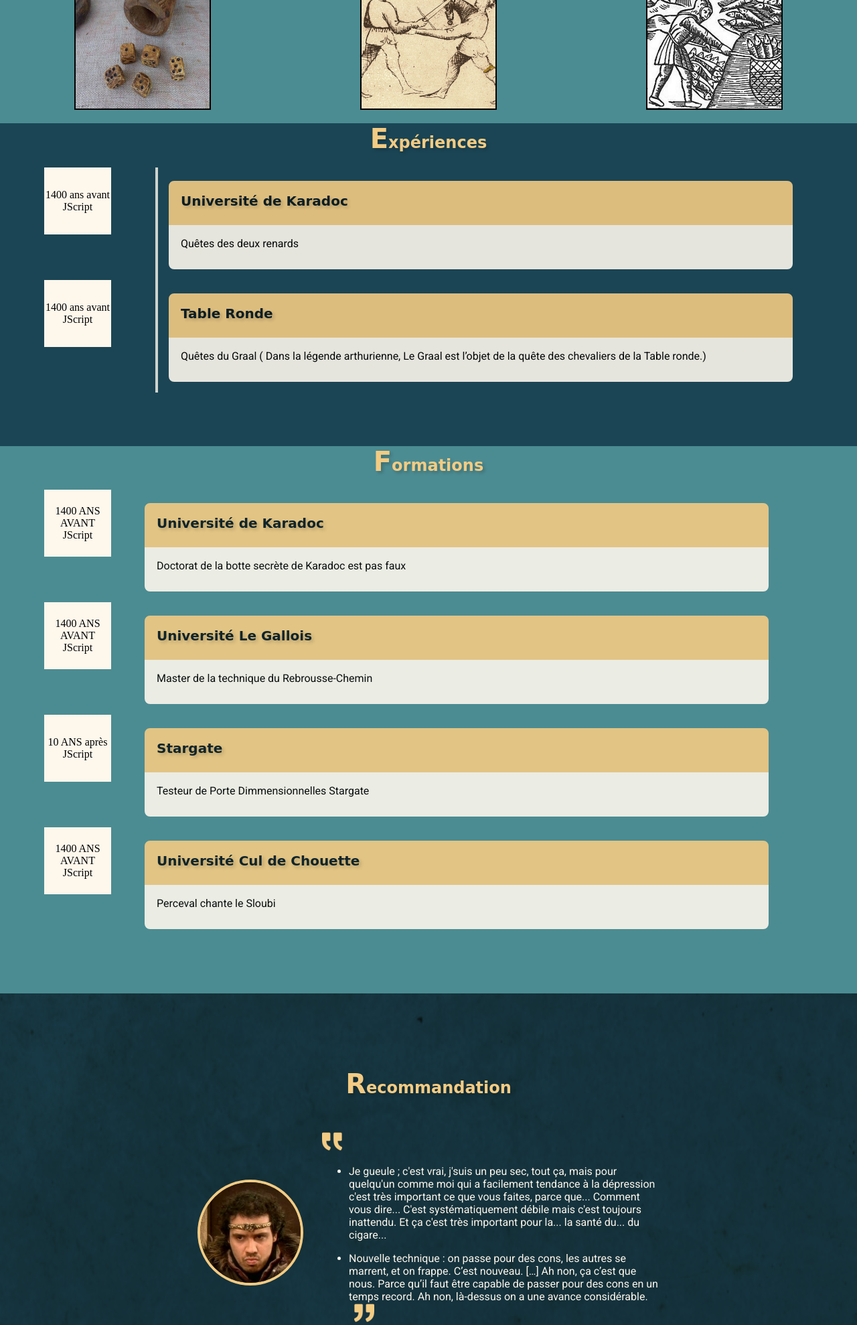
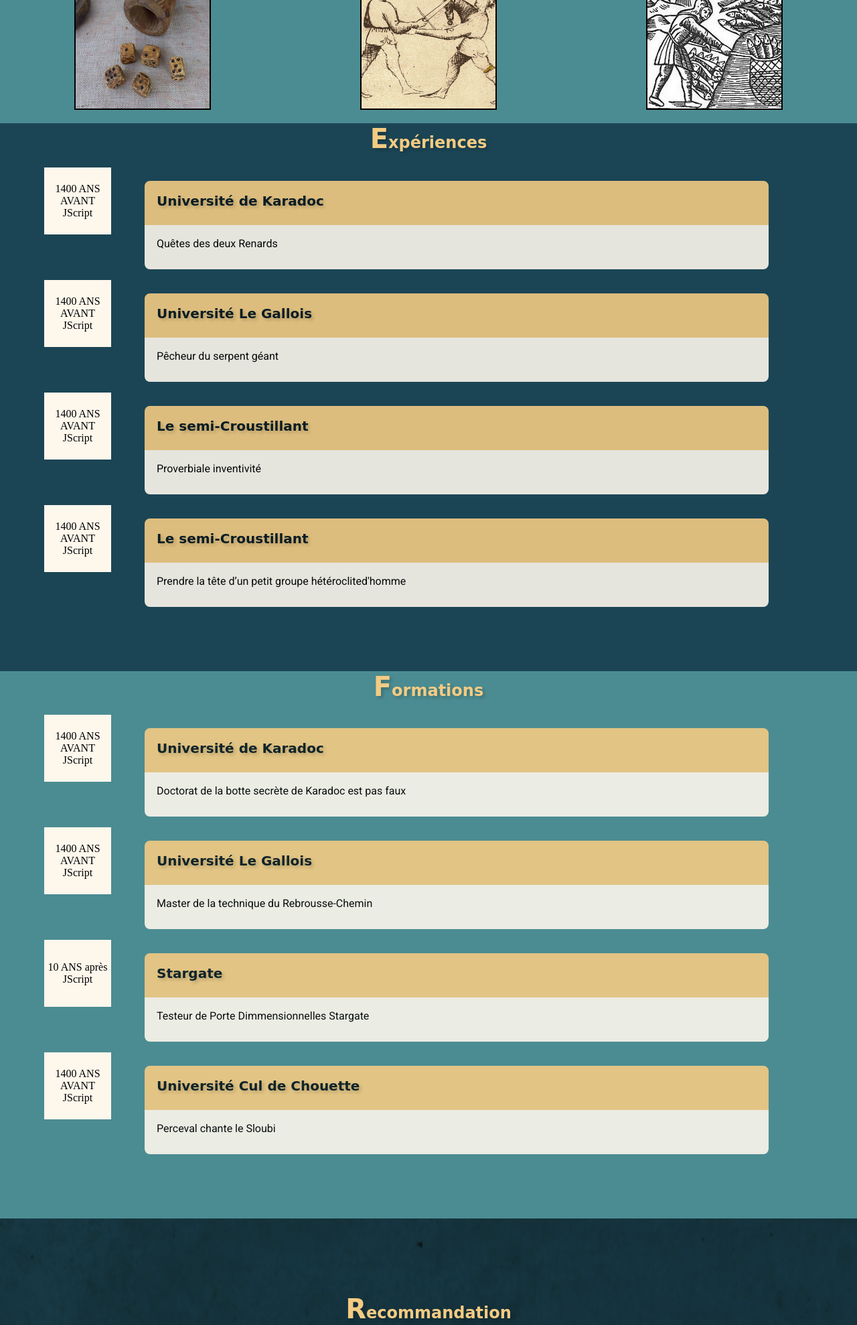
Before and after one commit to bloic/WildCodeSchool-Projet1-CvPerceval, a PHP site: page / in a window 1280 px wide. Shown: the part 1613-3591 px from the top of the page at 67% size. Run offline with PHP 8.4, Linux system fonts and the light colour scheme; some web fonts are replaced.

Commit message:
I integrated the php in html for avoids DRY

```diff
--- a/Experience.php
+++ b/Experience.php
@@ -1,37 +1,42 @@
 <section class="experience" id="experience">
     <h2 class="title">Expériences</h2>
+    <?php
+    $dateQuests = [
+    ['dateQuests'=>'1400 ANS AVANT JScript',
+    'school'=>'Université de Karadoc',
+    'quest'=>'Quêtes des deux Renards',
+    ],
+    ['dateQuests'=>'1400 ANS AVANT JScript',
+    'school'=>'Université Le Gallois',
+    'quest'=>'Pêcheur du serpent géant',
+    ],
+    ['dateQuests'=>'1400 ANS AVANT JScript',
+    'school'=>'Le semi-Croustillant',
+    'quest'=>'Proverbiale inventivité',
+    ],
+    ['dateQuests'=>'1400 ANS AVANT JScript',
+    'school'=>'Le semi-Croustillant',
+    'quest'=>'Prendre la tête d’un petit groupe hétéroclited\'homme',
+    ]
+    ];
+
+
+    foreach ($dateQuests as $title => $dateQuest) {
+    ?>
 
     <div class="containers">
         <div class="containersDate">
             <div class="date">
-                <div class="dateQuests">1400 ans avant JScript</div>
+                <div class="dateQuests"><?= $dateQuest['dateQuests'];?></div>
             </div>
         </div>
-        <div class="row"></div>
 
-        <div class="cadre">
-            <div class="quests"><h3>Université de Karadoc</h3>
-                <p>Quêtes des deux renards</p></div>
+        <div class="cadre"><?php ?>
+            <div class="quests"><h3><?= $dateQuest['school']; ?></h3>
+                <p><?= $dateQuest['quest'];?></p></div>
         </div>
-    </div>
+    </div><?php };?>
 
-    <div class="containers">
-        <div class="containersDate">
-            <div class="date">
-                <div class="dateQuests">1400 ans avant JScript</div>
-            </div>
-        </div>
-        <div class="row"></div>
-
-        <div class="cadre">
-            <div class="quests"><h3>Table Ronde</h3>
-                <p>Quêtes du Graal ( Dans la  légende arthurienne,
-                    Le Graal est l’objet de la quête des chevaliers de la Table ronde.)
-                </p>
-            </div>
-        </div>
-    </div>
 
 
 </section>
-<?php
```
